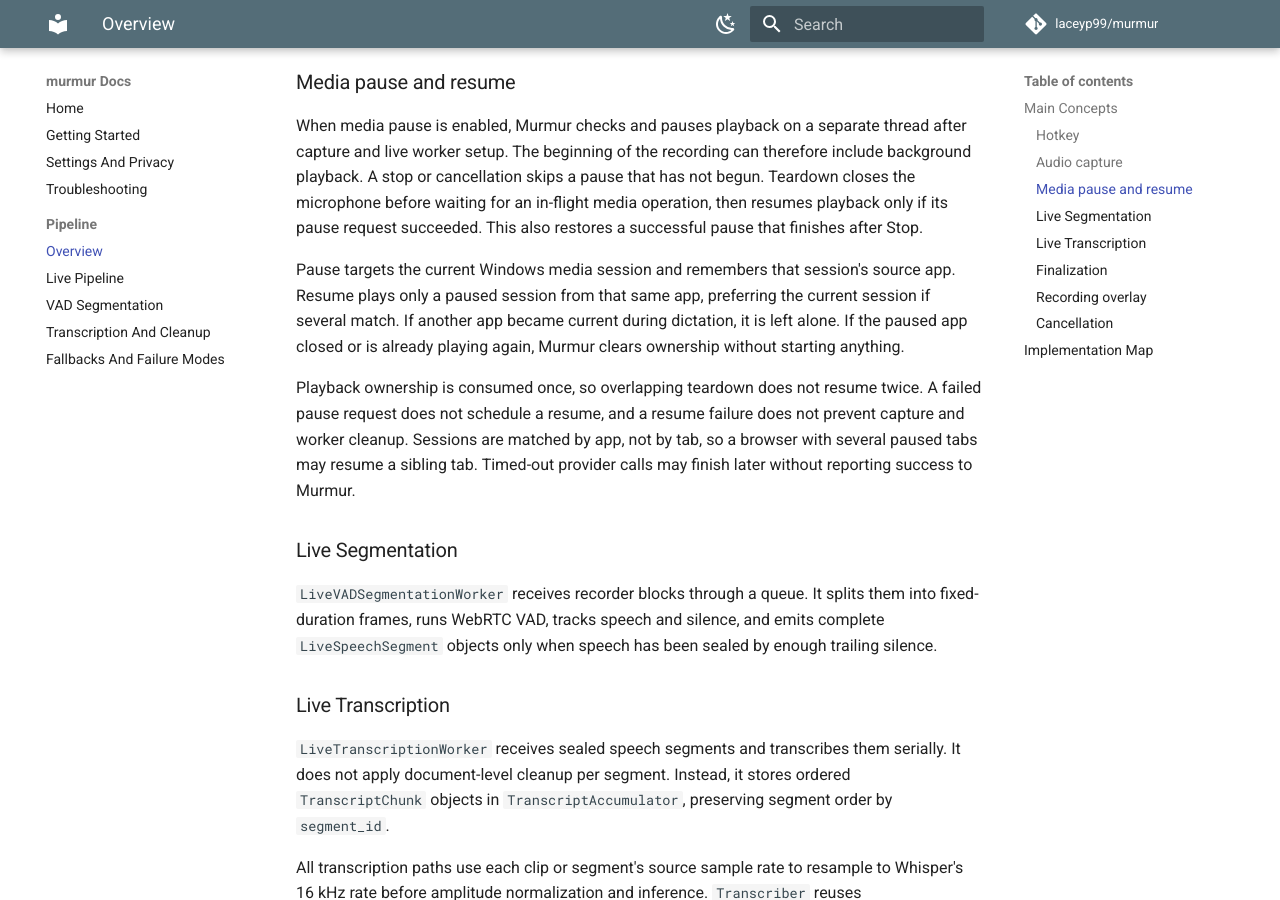
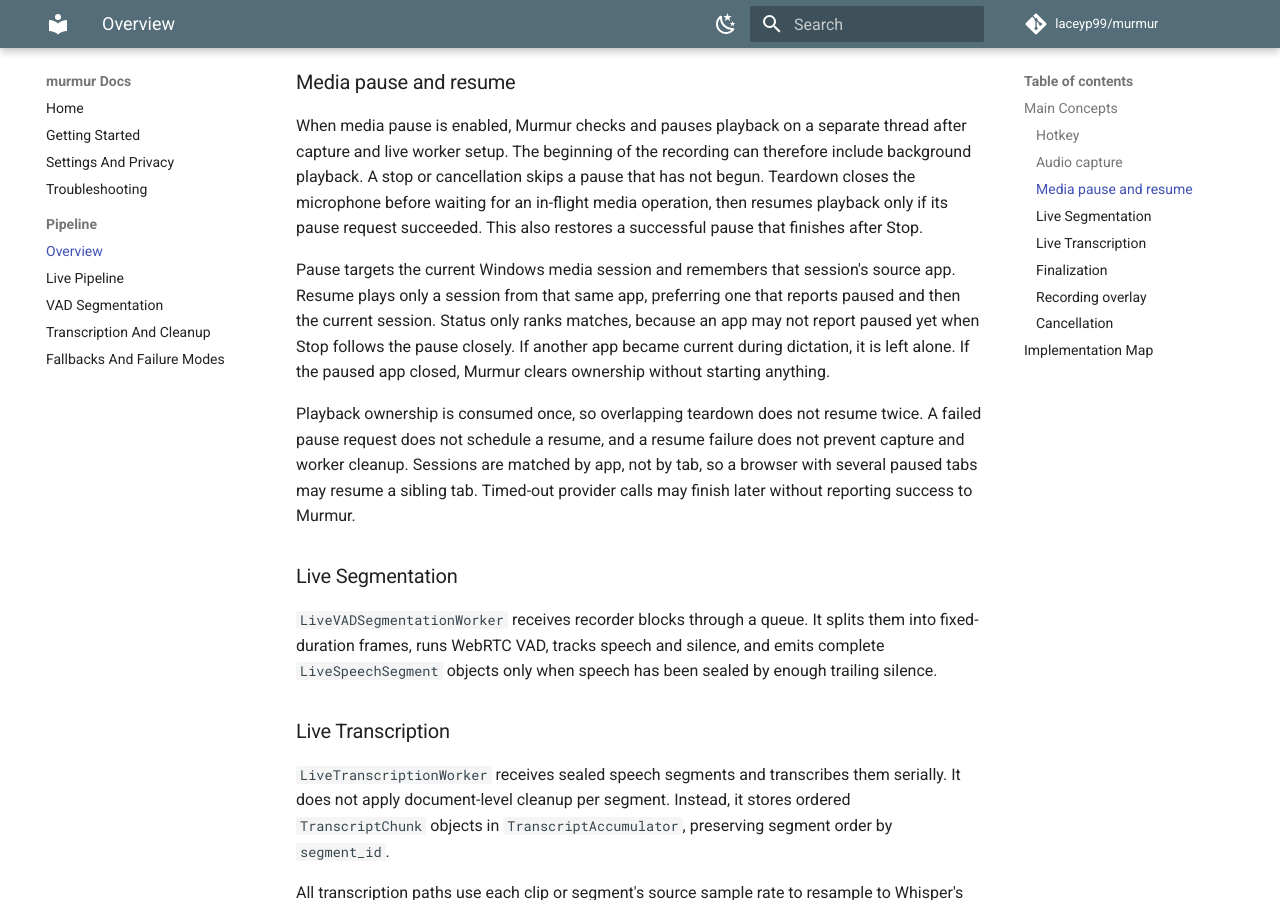
Before and after one commit to laceyp99/murmur, an MkDocs documentation site: the page built from docs/pipeline.md, in a window 1280 px wide and 900 px high, scrolled down 2318 px. Built offline with MkDocs 1.6.1 and Material for MkDocs 9.7.7, drawn with Linux system fonts in a browser that asks for light colours; comment, search, counter and statistics services are not loaded.

Commit message:
fix(media): resume paused app even before it reports paused
Resume no longer skips the paused app when its status still reads
playing, which happens when Stop follows the pause closely. Paused status
now only ranks sessions from the same app.

Co-Authored-By: Claude Opus 5.5 <noreply@anthropic.com>

```diff
--- a/docs/pipeline.md
+++ b/docs/pipeline.md
@@ -176,10 +176,11 @@ in-flight media operation, then resumes playback only if its pause request
 succeeded. This also restores a successful pause that finishes after Stop.
 
 Pause targets the current Windows media session and remembers that session's
-source app. Resume plays only a paused session from that same app, preferring
-the current session if several match. If another app became current during
-dictation, it is left alone. If the paused app closed or is already playing
-again, Murmur clears ownership without starting anything.
+source app. Resume plays only a session from that same app, preferring one that
+reports paused and then the current session. Status only ranks matches, because
+an app may not report paused yet when Stop follows the pause closely. If another
+app became current during dictation, it is left alone. If the paused app closed,
+Murmur clears ownership without starting anything.
 
 Playback ownership is consumed once, so overlapping teardown does not resume
 twice. A failed pause request does not schedule a resume, and a resume failure
```
Also changed, not shown: 2 other files.
